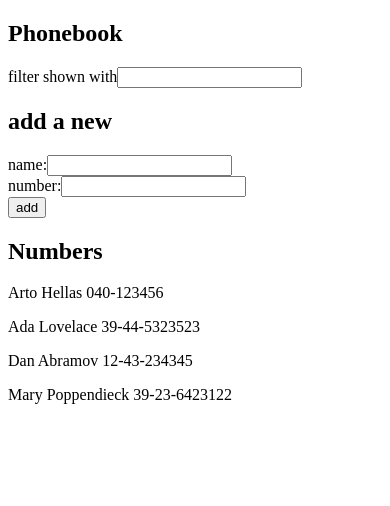
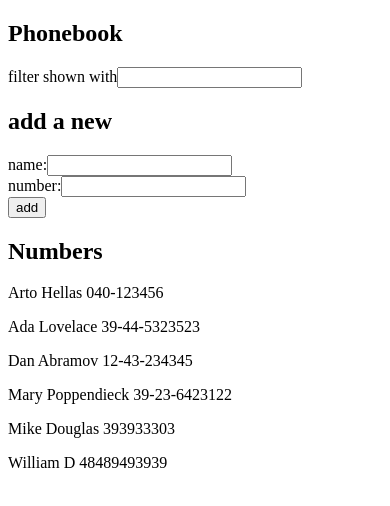
Before and after one commit to Olli-M-Multanen/FullstackOpen_2023, a React (Create React App) app in the folder part2/phonebook/: page / in a window 390 px wide. Shown: the top 506 px of the page. Built offline with nearby package versions, Linux system fonts and the light colour scheme; data requests are answered from the project's data file.

Commit message:
2.15 phonebook step7 done

```diff
--- a/part2/phonebook/db.json
+++ b/part2/phonebook/db.json
@@ -1,5 +1,5 @@
 {
-    "persons":[
+  "persons": [
     {
       "name": "Arto Hellas",
       "number": "040-123456",
@@ -19,6 +19,16 @@
       "name": "Mary Poppendieck",
       "number": "39-23-6423122",
       "id": 4
+    },
+    {
+      "name": "Mike Douglas",
+      "number": "393933303",
+      "id": 5
+    },
+    {
+      "name": "William D",
+      "number": "48489493939",
+      "id": 6
     }
   ]
 }
--- a/part2/phonebook/src/App.js
+++ b/part2/phonebook/src/App.js
@@ -19,8 +19,9 @@
         console.log('promise fulfilled')
         setPersons(response.data)
       })
+      console.log('render', persons.length, 'persons')
   }, [])
-  console.log('render', persons.length, 'persons')
+
 
   const addPerson = (event) => {
     event.preventDefault()
@@ -54,11 +55,14 @@
       const personObject = {
         name: name,
         number: number,
-        id: persons.length +1
       }
-      setPersons(persons.concat(personObject))
-      setNewName('')
-      setNewNumber('')
+      axios
+        .post('http://localhost:3001/persons', personObject)
+        .then(response => {
+          setPersons(persons.concat(response.data))
+          setNewName('')
+          setNewNumber('')
+        })
     }
   }
 
```
Lines whose indentation alone changed are shown as unchanged.
